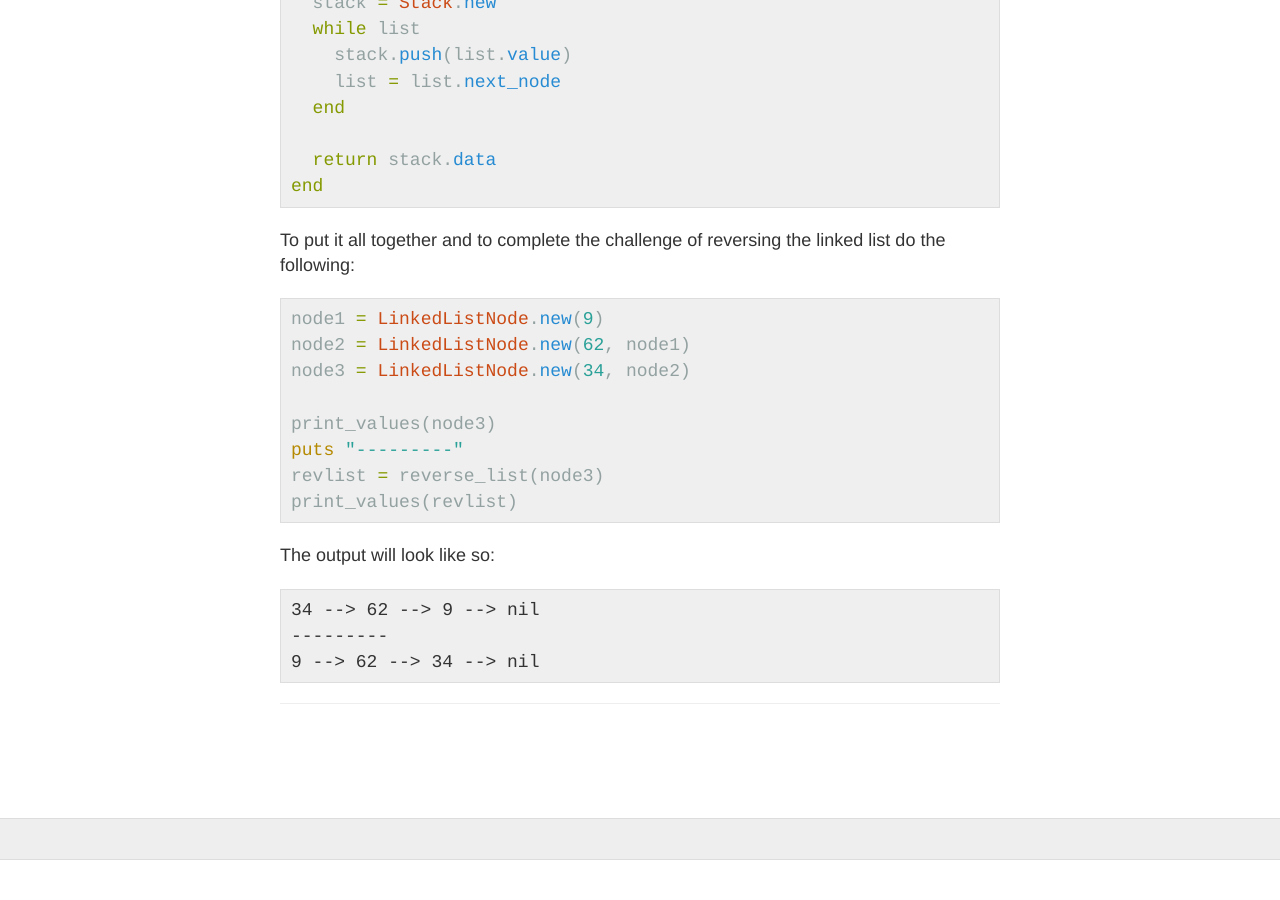
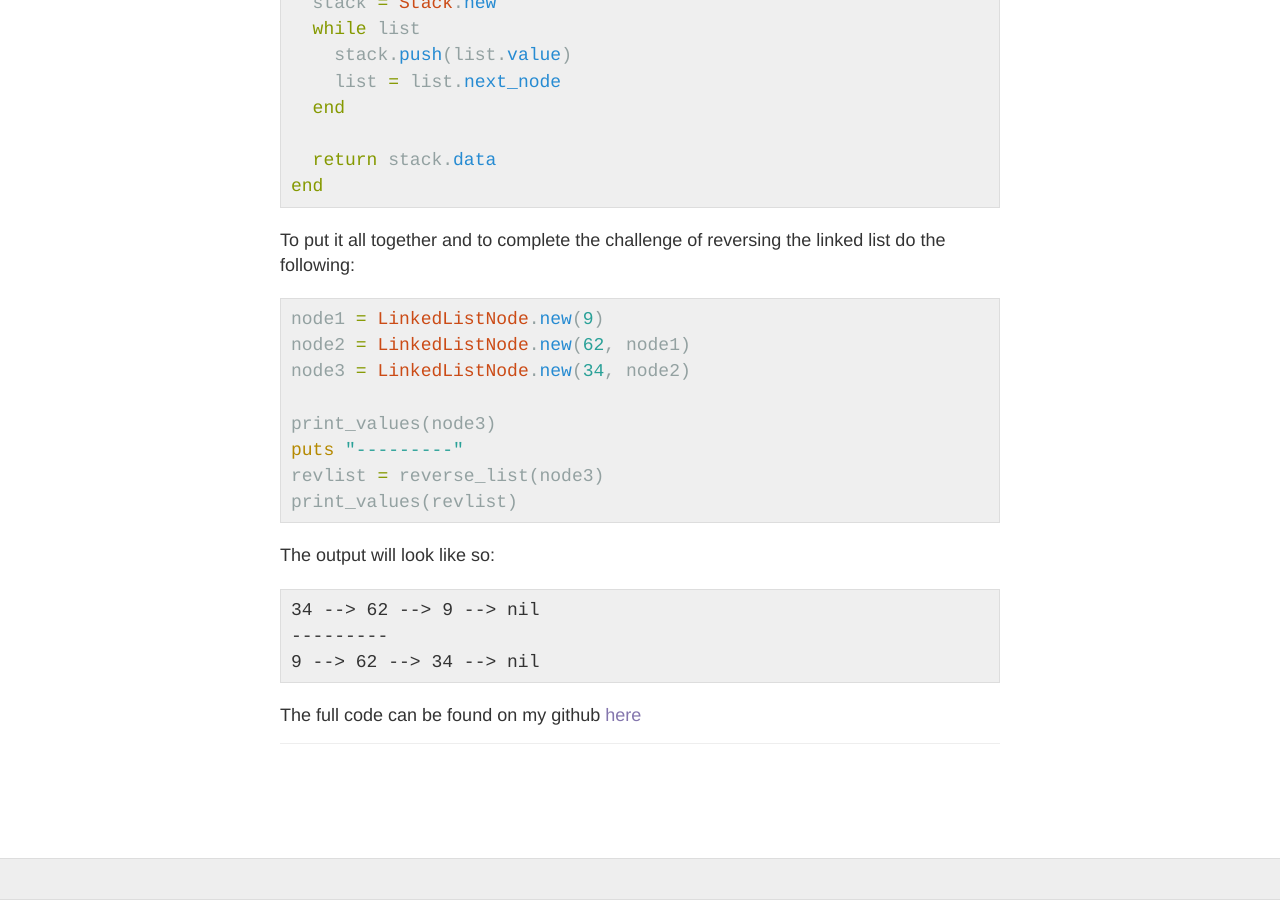
Before and after one commit to addstar34/addstar34.github.io, a Jekyll site: the page built from _posts/2016-10-10-ruby-linked-list-reverse-using-a-stack.md, in a window 1280 px wide and 900 px high, scrolled down 4105 px. Built offline with Jekyll 4.4.1, drawn with Linux system fonts in a browser that asks for light colours; nearby versions of some CDN libraries; comment, search, counter and statistics services are not loaded; before the commit the page ends 4965 px from its top, so only the background shows below that.

Commit message:
add a link to my github with the linked list code

```diff
--- a/_posts/2016-10-10-ruby-linked-list-reverse-using-a-stack.md
+++ b/_posts/2016-10-10-ruby-linked-list-reverse-using-a-stack.md
@@ -153,3 +153,5 @@ The output will look like so:
 ---------
 9 --> 62 --> 34 --> nil
 {% endhighlight %}
+
+The full code can be found on my github [here](https://github.com/addstar34/code-challenges/blob/master/linked-list/linked-list-1.rb)
```
